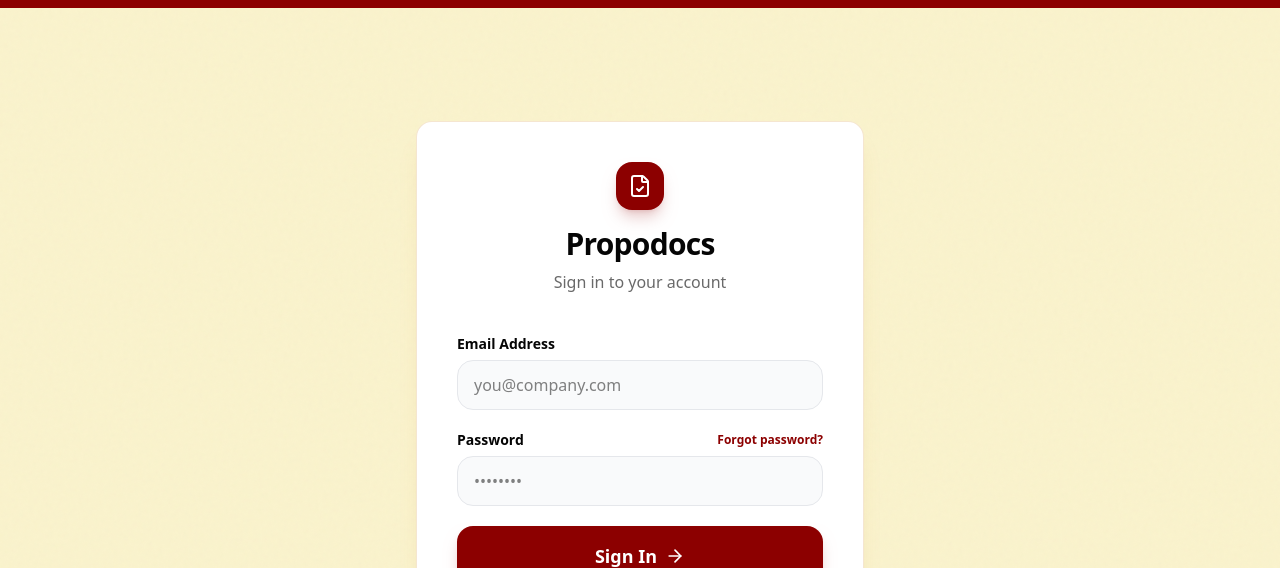
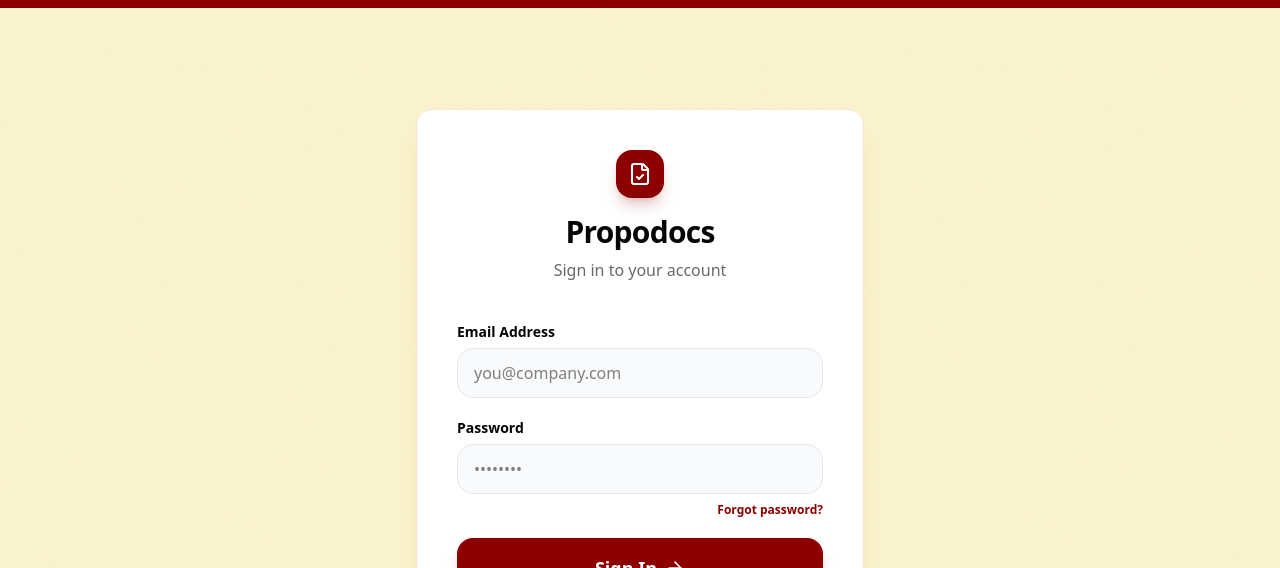
Before and after one commit to juliusalba/propodocs, a React (Vite) app: page /login in a window 1280 px wide. Shown: the top 568 px of the page. Built offline with nearby package versions, Linux system fonts and the light colour scheme; no server answers; a web font is replaced by a local one.

Commit message:
feat: Enhance Login UI and add Landing navigation

```diff
--- a/src/pages/Landing.tsx
+++ b/src/pages/Landing.tsx
@@ -57,6 +57,13 @@ export function Landing() {
                                 <FileCheck className="w-5 h-5 text-white" />
                             </div>
                             <span className="text-xl font-bold text-[#050505] tracking-tight">Propodocs</span>
+                        </div>
+
+                        {/* Navigation Menu */}
+                        <div className="hidden md:flex items-center gap-8">
+                            <a href="#features" className="text-sm font-semibold text-[#050505]/70 hover:text-[#8C0000] transition-colors">Features</a>
+                            <a href="#process" className="text-sm font-semibold text-[#050505]/70 hover:text-[#8C0000] transition-colors">Process</a>
+                            <a href="#for-who" className="text-sm font-semibold text-[#050505]/70 hover:text-[#8C0000] transition-colors">For Agencies</a>
                         </div>
 
                         <div className="flex items-center gap-4">
@@ -156,7 +163,7 @@ export function Landing() {
             </div>
 
             {/* Why Use This Tool */}
-            <section className="py-24 bg-white px-6">
+            <section id="features" className="py-24 bg-white px-6">
                 <div className="max-w-7xl mx-auto">
                     <div className="text-center mb-16">
                         <h2 className="text-4xl font-black text-[#050505] mb-4">Why Propodocs?</h2>
@@ -194,7 +201,7 @@ export function Landing() {
             </section>
 
             {/* Workflow Section */}
-            <section className="py-24 bg-[#050505] text-[#FAF3CD] px-6">
+            <section id="process" className="py-24 bg-[#050505] text-[#FAF3CD] px-6">
                 <div className="max-w-7xl mx-auto">
                     <div className="text-center mb-16">
                         <h2 className="text-4xl font-black text-[#FAF3CD] mb-4">How It Works</h2>
@@ -224,7 +231,7 @@ export function Landing() {
             </section>
 
             {/* Who is this for */}
-            <section className="py-24 bg-[#FFC917] px-6">
+            <section id="for-who" className="py-24 bg-[#FFC917] px-6">
                 <div className="max-w-7xl mx-auto flex flex-col md:flex-row items-center gap-16">
                     <div className="md:w-1/2">
                         <h2 className="text-5xl font-black text-[#050505] mb-6 leading-tight">Built for those who value their time.</h2>
--- a/src/pages/Login.tsx
+++ b/src/pages/Login.tsx
@@ -1,6 +1,6 @@
 import { useState } from 'react';
 import { useAuth } from '../contexts/AuthContext';
-import { useNavigate } from 'react-router-dom';
+import { useNavigate, Link } from 'react-router-dom';
 import { FileCheck, ArrowRight } from 'lucide-react';
 
 export function Login() {
@@ -45,12 +45,14 @@ export function Login() {
             <div className="max-w-md w-full bg-white rounded-2xl shadow-xl shadow-[#CD8417]/10 p-10 border border-[#CD8417]/20 relative z-10">
                 {/* Header */}
                 <div className="text-center mb-10">
+                    <Link to="/" className="inline-block hover:opacity-80 transition-opacity">
                         <div className="inline-flex items-center justify-center w-12 h-12 rounded-xl bg-[#8C0000] mb-4 shadow-lg shadow-[#8C0000]/20">
                             <FileCheck className="w-6 h-6 text-white" />
                         </div>
                         <h1 className="text-3xl font-black text-[#050505] mb-2 tracking-tight">
                             Propodocs
                         </h1>
+                    </Link>
                     <p className="text-[#050505]/60 font-medium">
                         {isLogin ? 'Sign in to your account' : 'Start your 14-day free trial'}
                     </p>
@@ -114,15 +116,6 @@ export function Login() {
                             <label className="block text-sm font-bold text-[#050505]">
                                 Password
                             </label>
-                            {isLogin && (
-                                <button
-                                    type="button"
-                                    onClick={() => navigate('/forgot-password')}
-                                    className="text-xs font-semibold text-[#8C0000] hover:text-[#A00000]"
-                                >
-                                    Forgot password?
-                                </button>
-                            )}
                         </div>
                         <input
                             type="password"
@@ -132,6 +125,17 @@ export function Login() {
                             className="w-full px-4 py-3 bg-gray-50 border border-gray-200 rounded-xl focus:ring-2 focus:ring-[#8C0000] focus:border-transparent outline-none transition-all font-medium text-[#050505]"
                             placeholder="••••••••"
                         />
+                        {isLogin && (
+                            <div className="flex justify-end mt-2">
+                                <Link
+                                    to="/forgot-password"
+                                    className="text-xs font-semibold text-[#8C0000] hover:text-[#A00000] outline-none focus:underline"
+                                    tabIndex={0}
+                                >
+                                    Forgot password?
+                                </Link>
+                            </div>
+                        )}
                     </div>
 
                     <button
```
Lines whose indentation alone changed are shown as unchanged.
